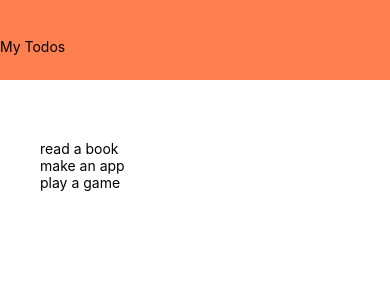
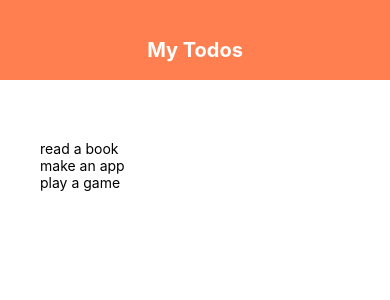
Before and after one commit to Alan114/React-Native-Todo-App, a React Native app: screen / in a window 390 px wide. Shown: the top 300 px of the page. Built offline with nearby package versions, Linux system fonts and the light colour scheme.

Commit message:
added styles

```diff
--- a/components/header.js
+++ b/components/header.js
@@ -15,4 +15,10 @@ const styles = StyleSheet.create({
     paddingTop: 38,
     backgroundColor: "coral",
   },
+  title: {
+    textAlign: "center",
+    color: "#fff",
+    fontSize: 20,
+    fontWeight: "bold",
+  },
 });
```
